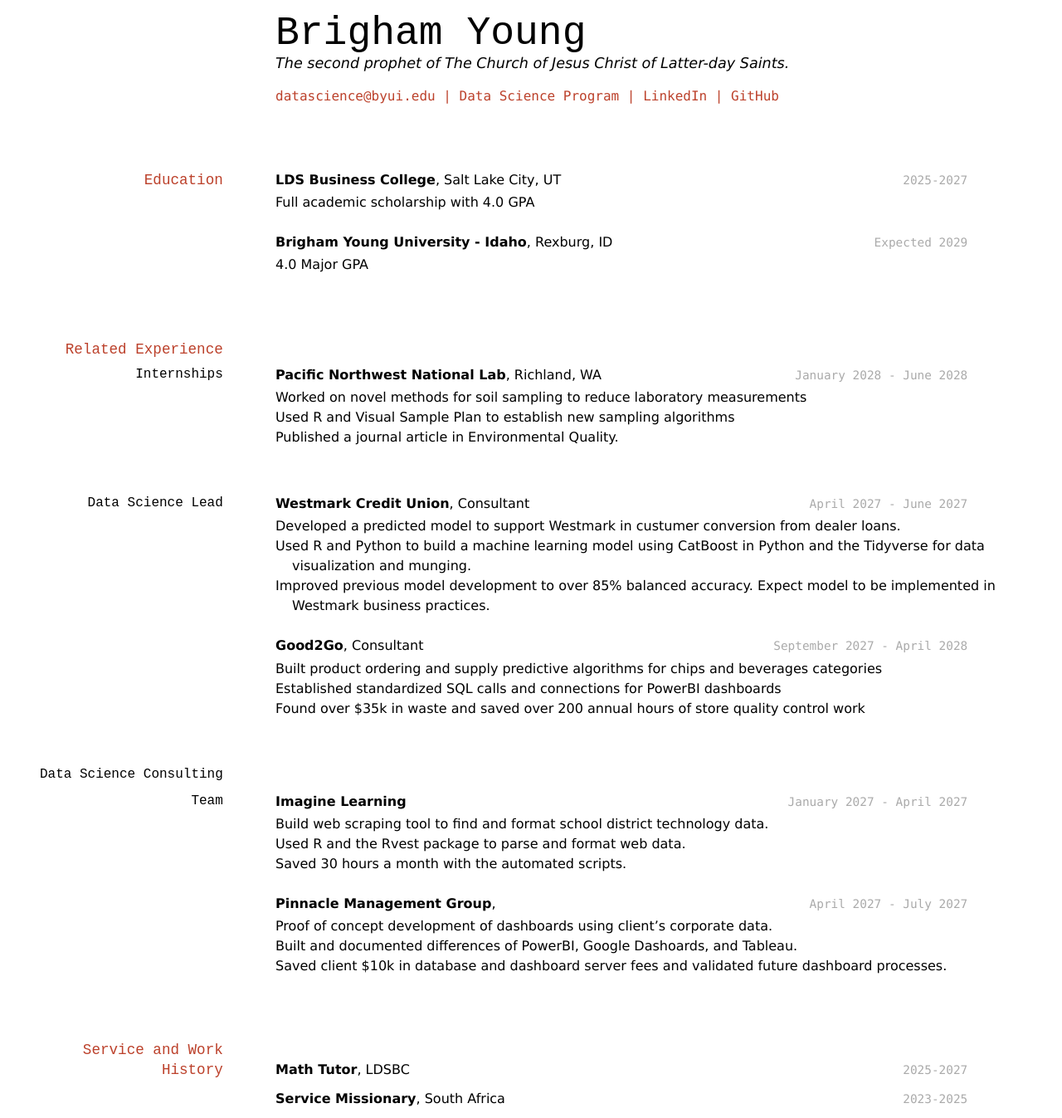
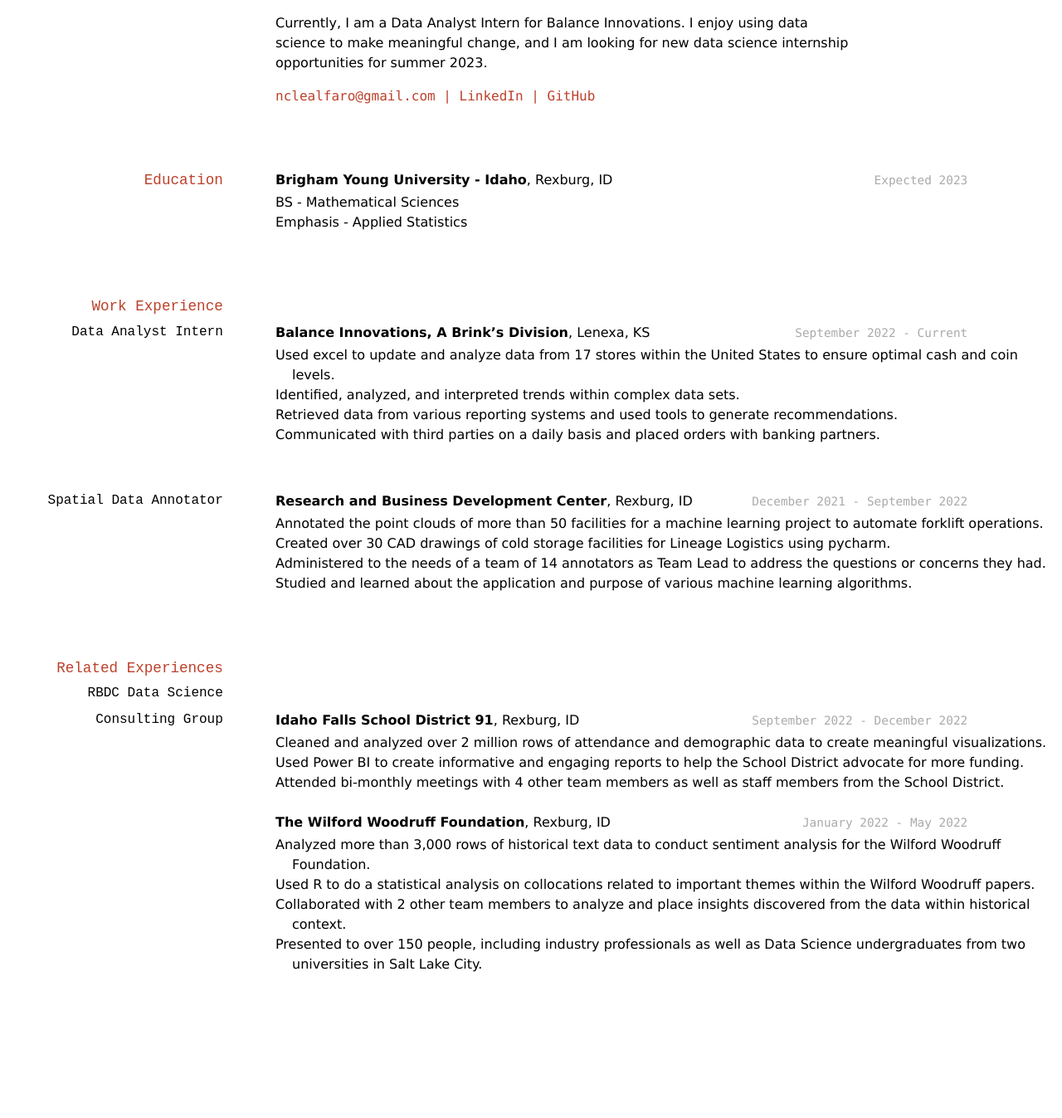
Before and after one commit to byuids-resumes/Alfaro_Resume, a Jekyll site: the page built from docs/index.md, in a window 1280 px wide. Shown: the whole page at 83% size. Built offline with Jekyll 4.4.1, drawn with Linux system fonts in a browser that asks for light colours; after the commit the page ends 1198 px from its top, so only the background shows below that.

Commit message:
update resume

```diff
--- a/docs/index.md
+++ b/docs/index.md
@@ -1,87 +1,73 @@
 ---
 layout: cv
-title: Brigham Young's Resume
+title: Nicole Alfaro's Resume
 ---
-# Brigham Young
-The second prophet of The Church of Jesus Christ of Latter-day Saints.
+Currently, I am a Data Analyst Intern for Balance Innovations. I enjoy using data science to make meaningful change, and I am looking for new data science internship opportunities for summer 2023.
 
 <div id="webaddress">
-<a href="datascience@byui.edu">datascience@byui.edu</a>
-| <a href="https://byuidatascience.github.io/development.html">Data Science Program</a>
-| <a href="https://www.linkedin.com/groups/13537407/">LinkedIn</a>
-| <a href="https://github.com/byuids-resumes">GitHub</a>
+<a href="nclealfaro@gmail.com">nclealfaro@gmail.com</a>
+| <a href="https://www.linkedin.com/in/nicole-alfaro-405775158/">LinkedIn</a>
+| <a href="https://github.com/nicolealf">GitHub</a>
 </div>
 
 <!-- https://www.monique.tech/the-art-of-markdown -->
 
 ## Education
 
-`2025-2027`
-__LDS Business College__, Salt Lake City, UT
-
-- Full academic scholarship with 4.0 GPA
-
-`Expected 2029`
+`Expected 2023`
 __Brigham Young University - Idaho__, Rexburg, ID
 
-- 4.0 Major GPA
+- BS - Mathematical Sciences
+- Emphasis - Applied Statistics
 
 
-## Related Experience
+## Work Experience
 
-### Internships
+### Data Analyst Intern
 
-`January 2028 - June 2028`
-__Pacific Northwest National Lab__, Richland, WA
+`September 2022 - Current`
+__Balance Innovations, A Brink's Division__, Lenexa, KS
 
-- Worked on novel methods for soil sampling to reduce laboratory measurements
-- Used R and Visual Sample Plan to establish new sampling algorithms
-- Published a journal article in Environmental Quality.
-
-### Data Science Lead
-
-`April 2027 - June 2027`
-__Westmark Credit Union__, Consultant
-
-- Developed a predicted model to support Westmark in custumer conversion from dealer loans.
-- Used R and Python to build a machine learning model using CatBoost in Python and the Tidyverse for data visualization and munging.
-- Improved previous model development to over 85% balanced accuracy. Expect model to be implemented in Westmark business practices.
-
-`September 2027 - April 2028`
-__Good2Go__, Consultant
-
-- Built product ordering and supply predictive algorithms for chips and beverages categories
-- Established standardized SQL calls and connections for PowerBI dashboards
-- Found over $35k in waste and saved over 200 annual hours of store quality control work
-
-### Data Science Consulting Team
-
-`January 2027 - April 2027`
-__Imagine Learning__
-
-- Build web scraping tool to find and format school district technology data.
-- Used R and the Rvest package to parse and format web data.
-- Saved 30 hours a month with the automated scripts.
-
-`April 2027 - July 2027`
-__Pinnacle Management Group__,
-
-- Proof of concept development of dashboards using client's corporate data.
-- Built and documented differences of PowerBI, Google Dashoards, and Tableau.
-- Saved client $10k in database and dashboard server fees and validated future dashboard processes.
+- Used excel to update and analyze data from 17 stores within the United States to ensure optimal cash and coin levels.
+- Identified, analyzed, and interpreted trends within complex data sets.
+- Retrieved data from various reporting systems and used tools to generate recommendations.
+- Communicated with third parties on a daily basis and placed orders with banking partners.
 
 
-## Service and Work History
+### Spatial Data Annotator
 
-`2025-2027`
-__Math Tutor__, LDSBC
+`December 2021 - September 2022`
+__Research and Business Development Center__, Rexburg, ID
+
+- Annotated the point clouds of more than 50 facilities for a machine learning project to automate forklift operations.
+- Created over 30 CAD drawings of cold storage facilities for Lineage Logistics using pycharm.
+- Administered to the needs of a team of 14 annotators as Team Lead to address the questions or concerns they had.
+- Studied and learned about the application and purpose of various machine learning algorithms.
+
+## Related Experiences
+
+### RBDC Data Science Consulting Group
+
+`September 2022 - December 2022`
+__Idaho Falls School District 91__, Rexburg, ID
+
+- Cleaned and analyzed over 2 million rows of attendance and demographic data to create meaningful visualizations.
+- Used Power BI to create informative and engaging reports to help the School District advocate for more funding.
+- Attended bi-monthly meetings with 4 other team members as well as staff members from the School District.
 
 
-`2023-2025`
-__Service Missionary__, South Africa
+`January 2022 - May 2022`
+__The Wilford Woodruff Foundation__, Rexburg, ID
+
+- Analyzed more than 3,000 rows of historical text data to conduct sentiment analysis for the Wilford Woodruff Foundation.
+- Used R to do a statistical analysis on collocations related to important themes within the Wilford Woodruff papers.
+- Collaborated with 2 other team members to analyze and place insights discovered from the data within historical context.
+- Presented to over 150 people, including industry professionals as well as Data Science undergraduates from two universities in Salt Lake City.
+
+
 
 
 
 <!-- ### Footer
 
-Last updated: May 2013 -->
+Last updated: December 2022 -->
```
